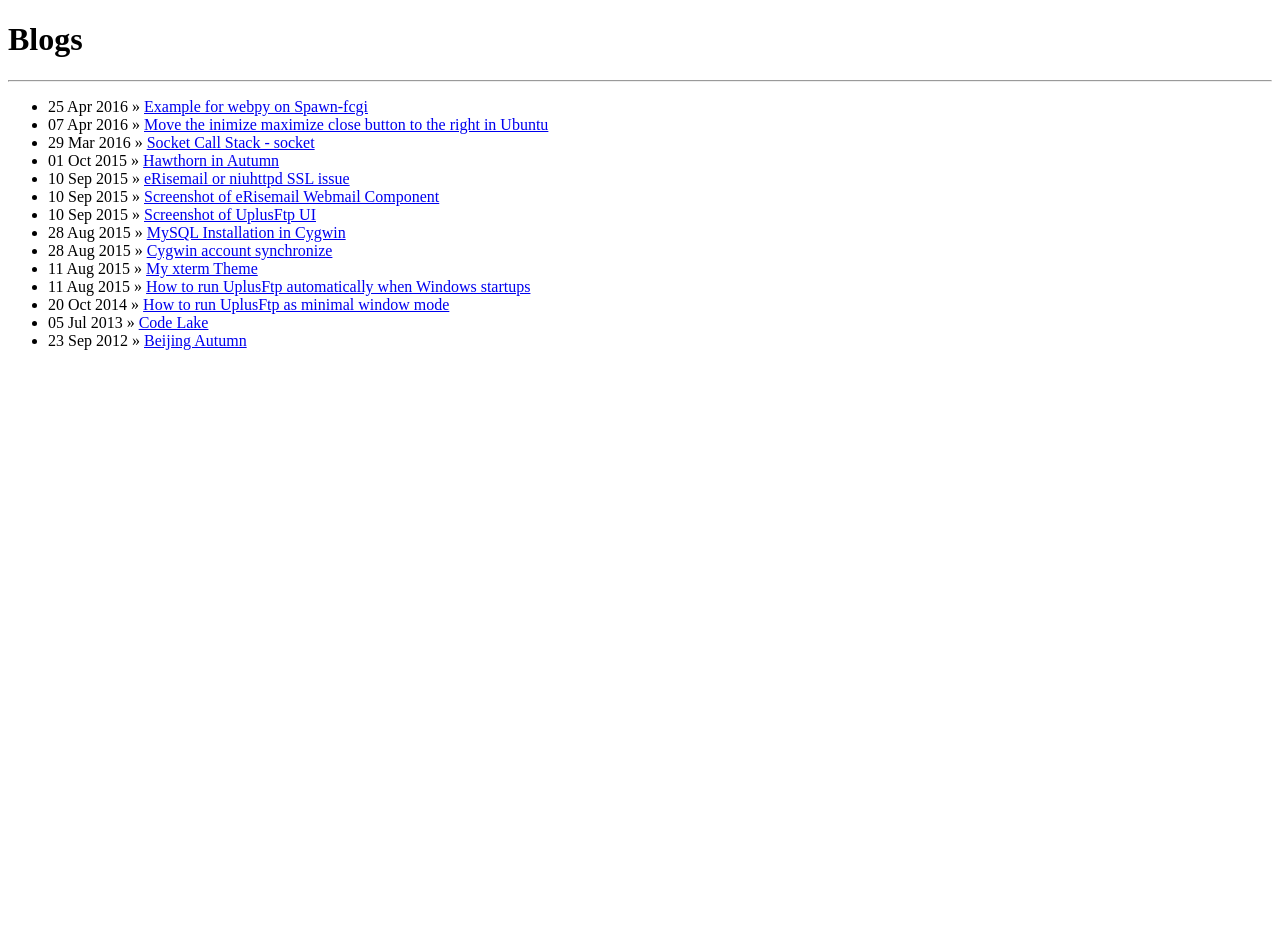
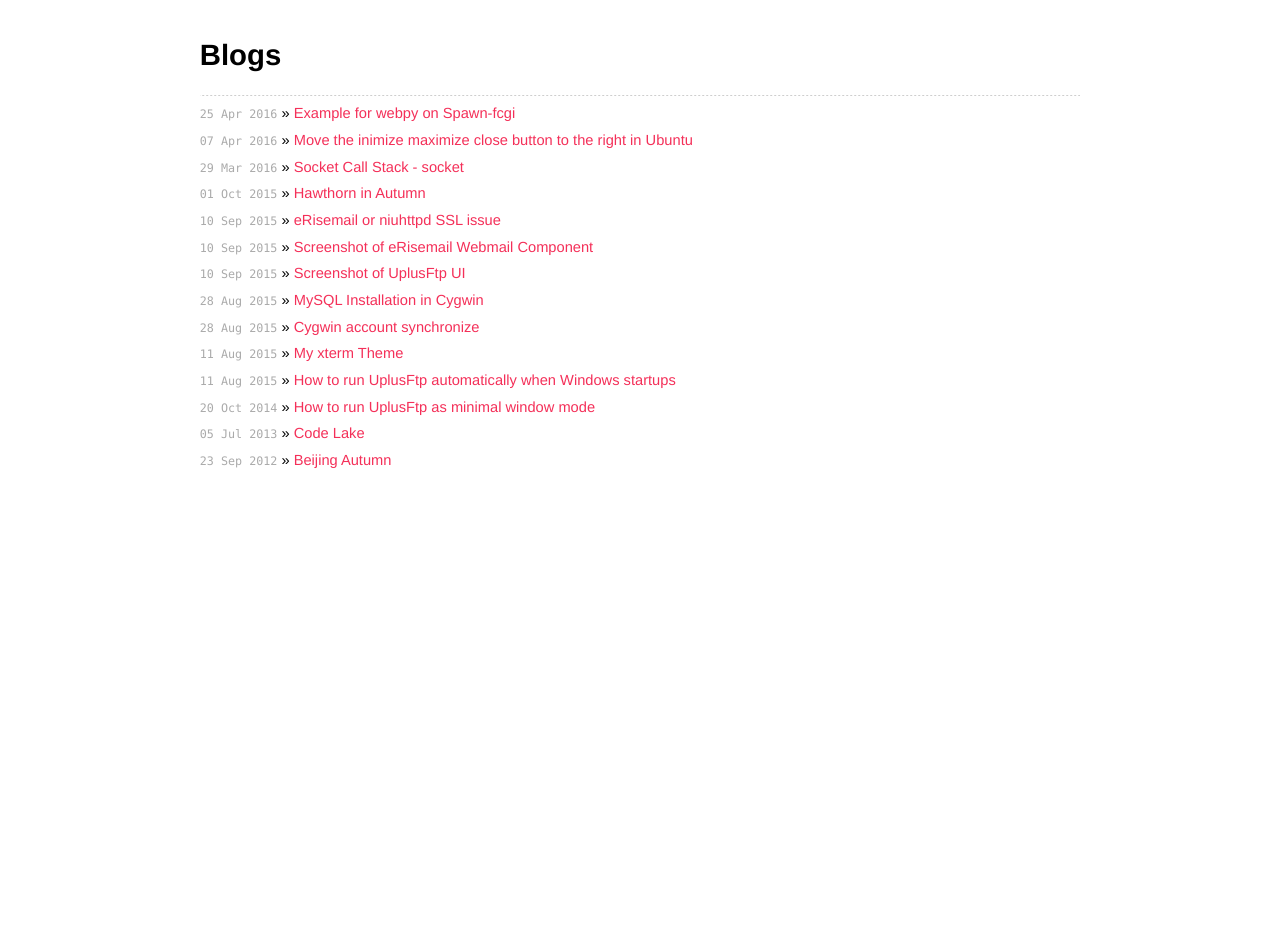
Before and after one commit to uplusware/uplusware.github.io, a Jekyll site: the page built from blogs.html, in a window 1280 px wide. Built offline with Jekyll 4.4.1, drawn with Linux system fonts in a browser that asks for light colours; before the commit the page ends 900 px from its top, so only the background shows below that.

Commit message:
Update default.html

```diff
--- a/_layouts/default.html
+++ b/_layouts/default.html
@@ -3,7 +3,8 @@
 <head>
    <meta http-equiv="content-type" content="text/html; charset=utf-8" />
    <title>{{ page.title }}</title>
-   <link rel="stylesheet" href="/stylesheets/jquery-ui.css" type="text/css" />
+   <link rel="stylesheet" href="/stylesheets/syntax.css" type="text/css" />
+   <link rel="stylesheet" href="/stylesheets/screen.css" type="text/css" media="screen, projection" />
 </head>
 <body>
 <div class="site">
```
